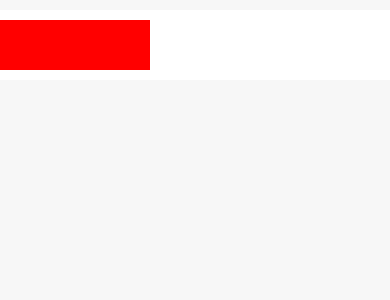
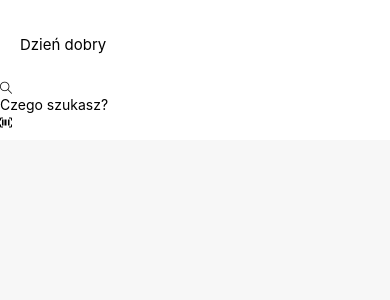
Before and after one commit to sikorski1/XComCloneProject, a React Native app: screen / in a window 390 px wide. Shown: the top 300 px of the page. Built offline with nearby package versions, Linux system fonts and the light colour scheme.

Commit message:
first section update

```diff
--- a/App.js
+++ b/App.js
@@ -1,7 +1,6 @@
 import { View, Text, StyleSheet } from "react-native";
 import { COLORS } from "./constants/colors.js";
 import FirstSection from "./components/FirstSection.js";
-import Container from "./components/Container.js"
 export default function App()
 {
   return (
--- a/components/Container.js
+++ b/components/Container.js
@@ -1,9 +1,9 @@
-import { View, StyleSheet, Text } from "react-native";
+import { View, StyleSheet } from "react-native";
 import { COLORS } from "../constants/colors.js";
-export default function Container({children})
+export default function Container({children, style})
 {
     return (
-        <View style={styles.container}>
+        <View style={[styles.container, style]}>
             {children}
             {/* musi byc prop, tresc wsadzona do kontenera bedzie w tym miejscu */}
         </View>
@@ -12,8 +12,7 @@ export default function Container({children})
 
 const styles = StyleSheet.create({
     container: {
-        flexDirection: "row",
-        marginVertical: 10,
+        marginBottom: 10,
         paddingVertical: 10,
         backgroundColor: COLORS.containerColor
 
--- a/components/FirstSection.js
+++ b/components/FirstSection.js
@@ -1,24 +1,27 @@
-import { View, StyleSheet, Text } from "react-native";
-import { COLORS } from "../constants/colors.js";
+import { View, StyleSheet, Text, TextInput } from "react-native"
+import { useState } from "react"
+import { ICONS} from "../constants/icons.js"
+import {styles} from "../styles/firstSStyle.js"
 import Container from "./Container.js"
 export default function FirstSection()
 {
+    const [text, setText] = useState('');
     return (
         <Container>
-            <View style={styles.box}></View>
-            <View style={styles.box}></View>
-            <View style={styles.box}></View>
+            <View style={styles.boxOne}>
+                <Text style={styles.boxOneText}>Dzień dobry</Text>
+                <Text style={styles.boxOneBellIcon}>{ICONS.bellIcon}</Text>
+            </View>
+            <View style={styles.boxTwo}>
+                <Text style={styles.boxTwoText}>{ICONS.magnifierIcon}</Text>
+                <TextInput
+                    placeholder="Czego szukasz?"
+                    onChangeText={newText => setText(newText)}
+                    value={text}
+                />
+                <Text style={styles.boxTwoQRIcon}>{ICONS.barcodeIcon}</Text>
+            </View>
         </Container>
 
     )
 }
-
-
-
-const styles = StyleSheet.create({
-    box: {
-        width: 50,
-        height: 50,
-        backgroundColor: "red"
-    }
-})
--- /dev/null
+++ b/constants/fonts.js
@@ -0,0 +1,5 @@
+
+
+export const FONTS = {
+
+}
--- /dev/null
+++ b/constants/icons.js
@@ -0,0 +1,9 @@
+import FontAwesome from "react-native-vector-icons/FontAwesome.js";
+import SimpleLineIcons from "react-native-vector-icons/SimpleLineIcons"
+import MaterialCommutnityIcons from "react-native-vector-icons/MaterialCommunityIcons";
+
+export const ICONS = {
+    bellIcon: <FontAwesome name={"bell-o"}></FontAwesome>,
+    magnifierIcon: <SimpleLineIcons name= {"magnifier"}></SimpleLineIcons>,
+    barcodeIcon: <MaterialCommutnityIcons name= {"barcode-scan"}></MaterialCommutnityIcons>
+}
--- a/package.json
+++ b/package.json
@@ -9,10 +9,12 @@
     "web": "expo start --web"
   },
   "dependencies": {
+    "@expo-google-fonts/lato": "^0.2.3",
     "expo": "~50.0.11",
     "expo-status-bar": "~1.11.1",
     "react": "18.2.0",
-    "react-native": "0.73.4"
+    "react-native": "0.73.4",
+    "react-native-vector-icons": "^10.0.3"
   },
   "devDependencies": {
     "@babel/core": "^7.20.0"
--- /dev/null
+++ b/styles/firstSStyle.js
@@ -0,0 +1,16 @@
+import { StyleSheet } from "react-native";
+import { FONTS } from "../constants/fonts.js"
+
+
+export const styles = StyleSheet.create({
+    boxOne: {
+        flexDirection: "row",
+        justifyContent: "space-between",
+        marginHorizontal: 20,
+        marginVertical: 25
+    },
+    boxOneText: {
+        fontSize:15,
+    }
+
+})
```
Also changed, not shown: 1 other file (tests, documents, lock files or other folders).
